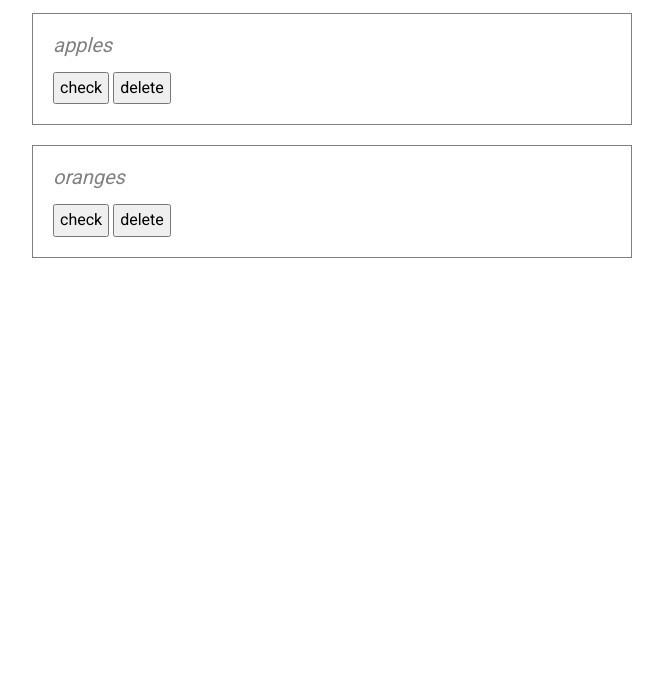
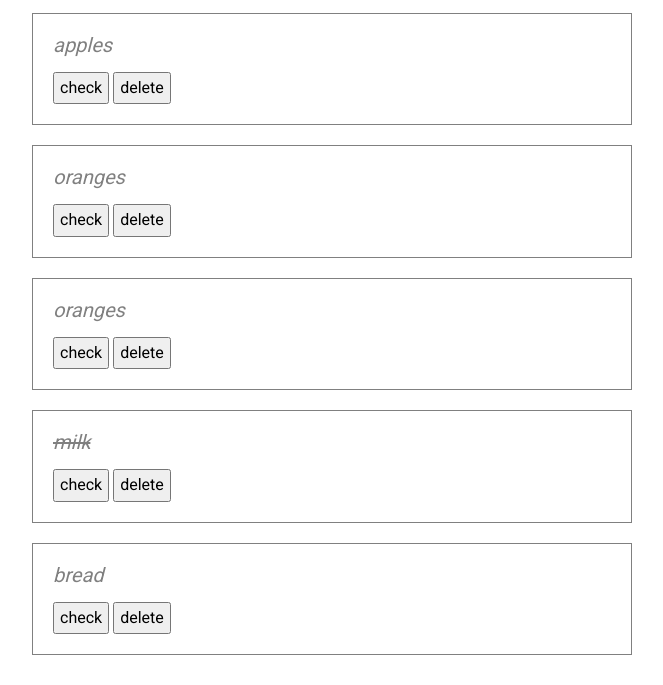
Before and after one commit to yosukeonrails/shopping-list, a plain HTML site: page index.html in a window 1280 px wide. Shown: the part 115-800 px from the top of the page, without its empty margins (308-971 px from the left). Drawn offline with nearby package versions, Linux system fonts and the light colour scheme.

Commit message:
working prototype

```diff
--- a/index.html
+++ b/index.html
@@ -27,6 +27,7 @@
     <ul class="shopping-list">
 
       <li>
+
         <span class="shopping-item">apples</span>
 
         <div class="shopping-item-controls">
@@ -58,10 +59,50 @@
 
       </li>
 
+      <li>
+
+        <span class="shopping-item">oranges</span>
+        <div class="shopping-item-controls">
+          <button class="shopping-item-toggle">
+            <span class="button-label">check</span>
+          </button>
+          <button class="shopping-item-delete">
+            <span class="button-label">delete</span>
+          </button>
+        </div>
+
+      </li>
 
 
+      <li>
+
+        <span class="shopping-item shopping-item__checked">milk</span>
+
+        <div class="shopping-item-controls">
+          <button class="shopping-item-toggle">
+            <span class="button-label">check</span>
+          </button>
+          <button class="shopping-item-delete">
+            <span class="button-label">delete</span>
+          </button>
+        </div>
+
+      </li>
 
 
+      <li>
+
+        <span class="shopping-item">bread</span>
+        <div class="shopping-item-controls">
+          <button class="shopping-item-toggle">
+            <span class="button-label">check</span>
+          </button>
+          <button class="shopping-item-delete">
+            <span class="button-label">delete</span>
+          </button>
+        </div>
+
+      </li>
 
 
 
--- a/js/app.js
+++ b/js/app.js
@@ -1,7 +1,17 @@
 
+
+ $(document).ready(function(){
+
+
+ 	$(".submit-cart").click(function(){
+      event.preventDefault();
+
+var inputval= $('.shopping-input').val()
  var newlist= `<li>
 
-        <span class="shopping-item">bread</span>
+        <span class="shopping-item">`+ inputval +
+
+        `</span>
         <div class="shopping-item-controls">
           <button class="shopping-item-toggle">
             <span class="button-label">check</span>
@@ -14,15 +24,28 @@
       </li>`
 
 
- $(document).ready(function(){
+ 	   $(".shopping-list").append(newlist)
 
-
- 	$(".submit-cart").click(function(){
-
- 	   $(".shopping-list").append(newlist)
  	})
 
 
+    $(".shopping-list").on('click','.shopping-item-delete',function(){
+
+          this.closest("li")
+          .remove();
+    })
 
 
- })
+ //    $(".shopping-list").on('click', '.shopping-item-toggle', function(){
+ //        this.closest(".shopping-item")
+ // })
+
+
+    $(".shopping-list").on('click','.shopping-item-toggle',function(){
+
+     $(this).closest('li').find('.shopping-item').toggleClass("shopping-item__checked")
+
+})
+
+
+     })
--- a/main.css
+++ b/main.css
@@ -47,3 +47,7 @@ button:hover {
 .shopping-item__checked {
   text-decoration: line-through;
 }
+
+.testtoggle {
+  color:red;
+}
```
